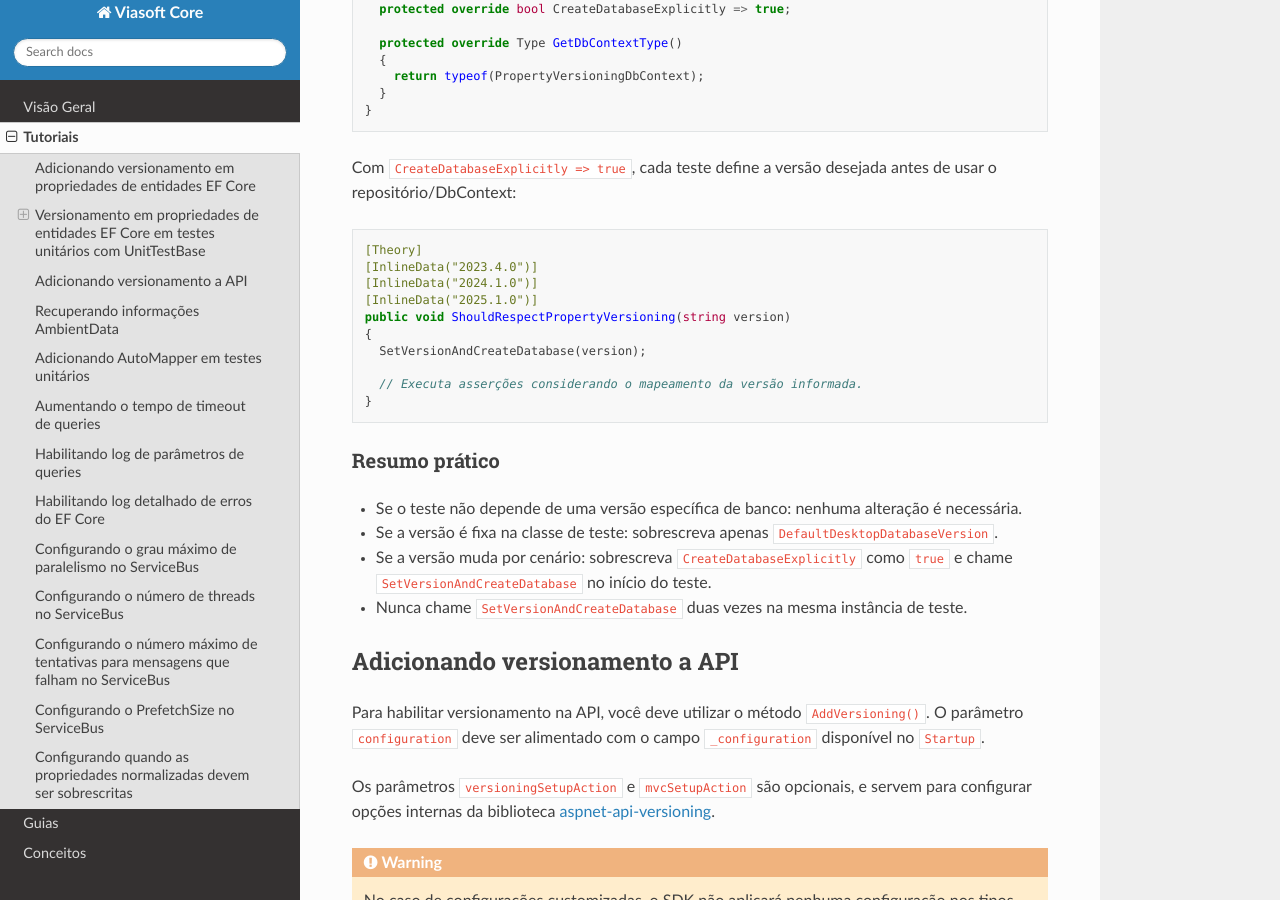
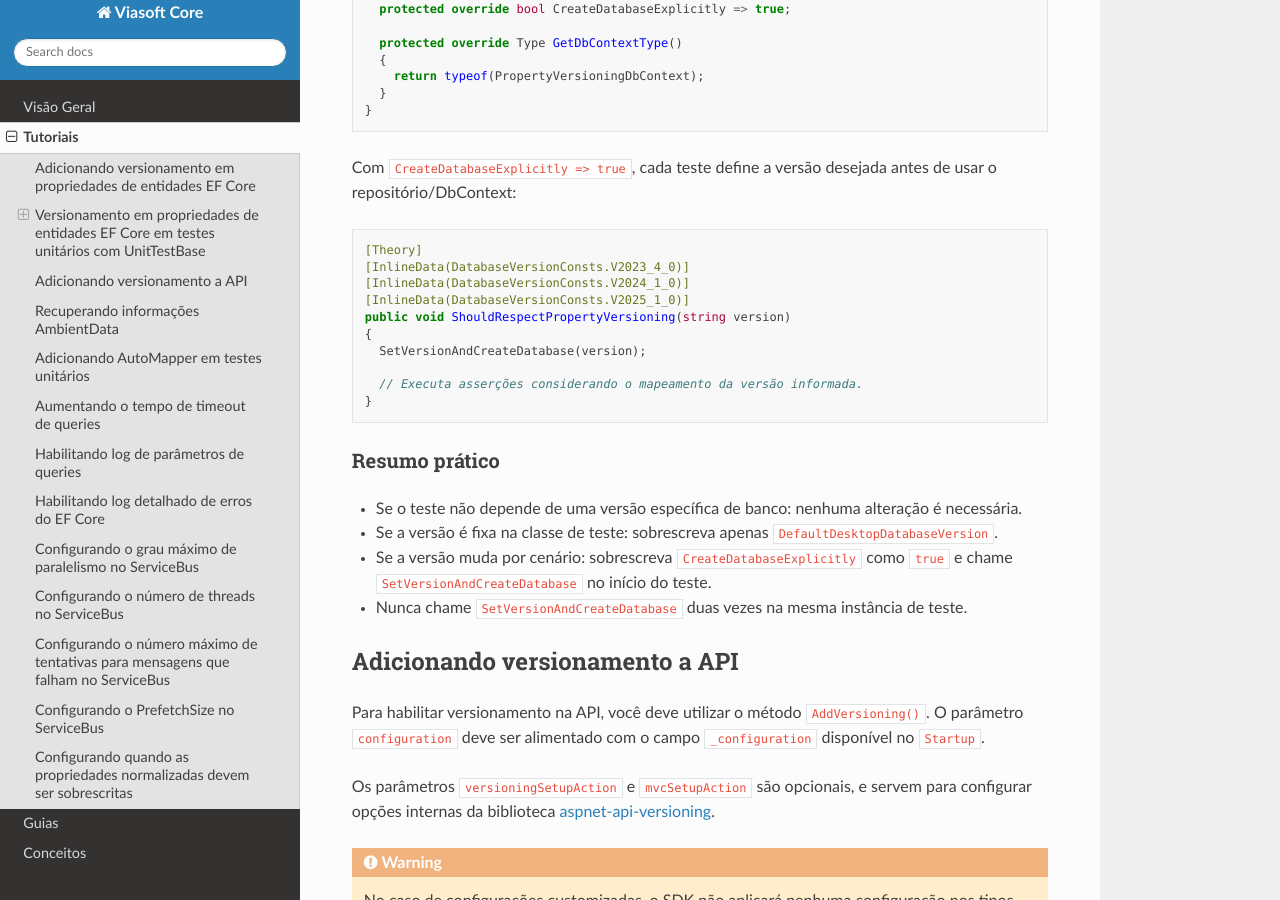
Before and after one commit to viasoftkorp/viasoft-core-docs, a Sphinx documentation site: the page built from docs/source/tutoriais.rst, in a window 1280 px wide and 900 px high, scrolled down 2202 px. Built offline with Sphinx 7.4.7 and the Read the Docs theme 3.1.0, drawn with Linux system fonts in a browser that asks for light colours.

Commit message:
melhoria

```diff
--- a/docs/source/tutoriais.rst
+++ b/docs/source/tutoriais.rst
@@ -111,9 +111,9 @@ Com ``CreateDatabaseExplicitly => true``, cada teste define a versão desejada a
 .. code-block:: c#
 
    [Theory]
-   [InlineData("2023.4.0")]
-   [InlineData("2024.1.0")]
-   [InlineData("2025.1.0")]
+   [InlineData(DatabaseVersionConsts.V2023_4_0)]
+   [InlineData(DatabaseVersionConsts.V2024_1_0)]
+   [InlineData(DatabaseVersionConsts.V2025_1_0)]
    public void ShouldRespectPropertyVersioning(string version)
    {
      SetVersionAndCreateDatabase(version);
```
